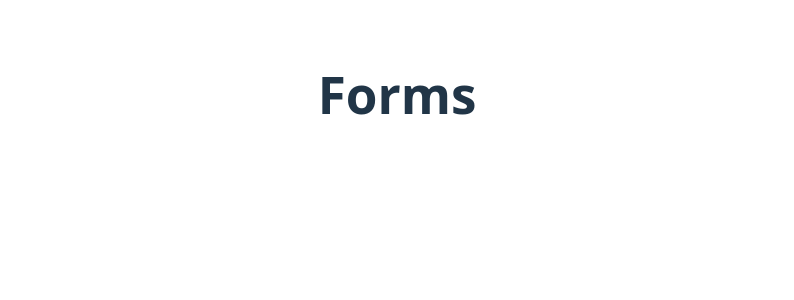
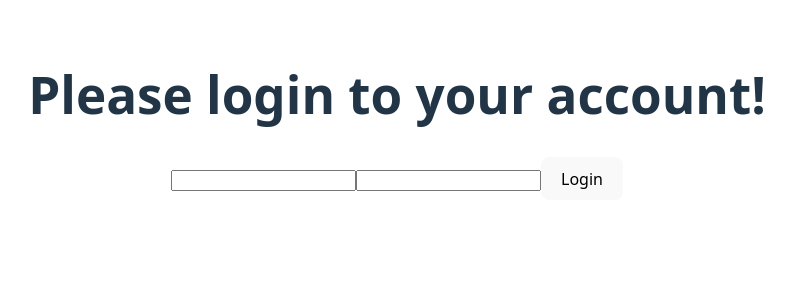
Before and after one commit to dvankevich/react-001, a React (Vite) app: page / in a window 1280 px wide. Shown: the top 300 px of the page, without its empty margins (243-1037 px from the left). Built offline with nearby package versions, Linux system fonts and the light colour scheme.

Commit message:
simple form

```diff
--- a/src/App.jsx
+++ b/src/App.jsx
@@ -1,9 +1,44 @@
 import "./App.css";
+
+const LoginForm = ({ onLogin }) => {
+  const handleSubmit = (evt) => {
+    evt.preventDefault();
+
+    const form = evt.target;
+    const { login, password } = form.elements;
+    console.log("form.elements", form.elements);
+
+    // Викликаємо пропс onLogin
+    onLogin({
+      login: login.value,
+      password: password.value,
+    });
+
+    form.reset();
+  };
+
+  return (
+    <form onSubmit={handleSubmit}>
+      <input type="text" name="login" />
+      <input type="password" name="password" />
+      <button type="submit">Login</button>
+    </form>
+  );
+};
+
+const handleLogin = (userData) => {
+  // Виконуємо необхідні операції з даними
+  console.log(userData);
+};
 
 function App() {
   return (
     <>
-      <h1>Forms</h1>
+      <div>
+        <h1>Please login to your account!</h1>
+        {/* Передаємо колбек як пропс форми */}
+        <LoginForm onLogin={handleLogin} />
+      </div>
     </>
   );
 }
```
